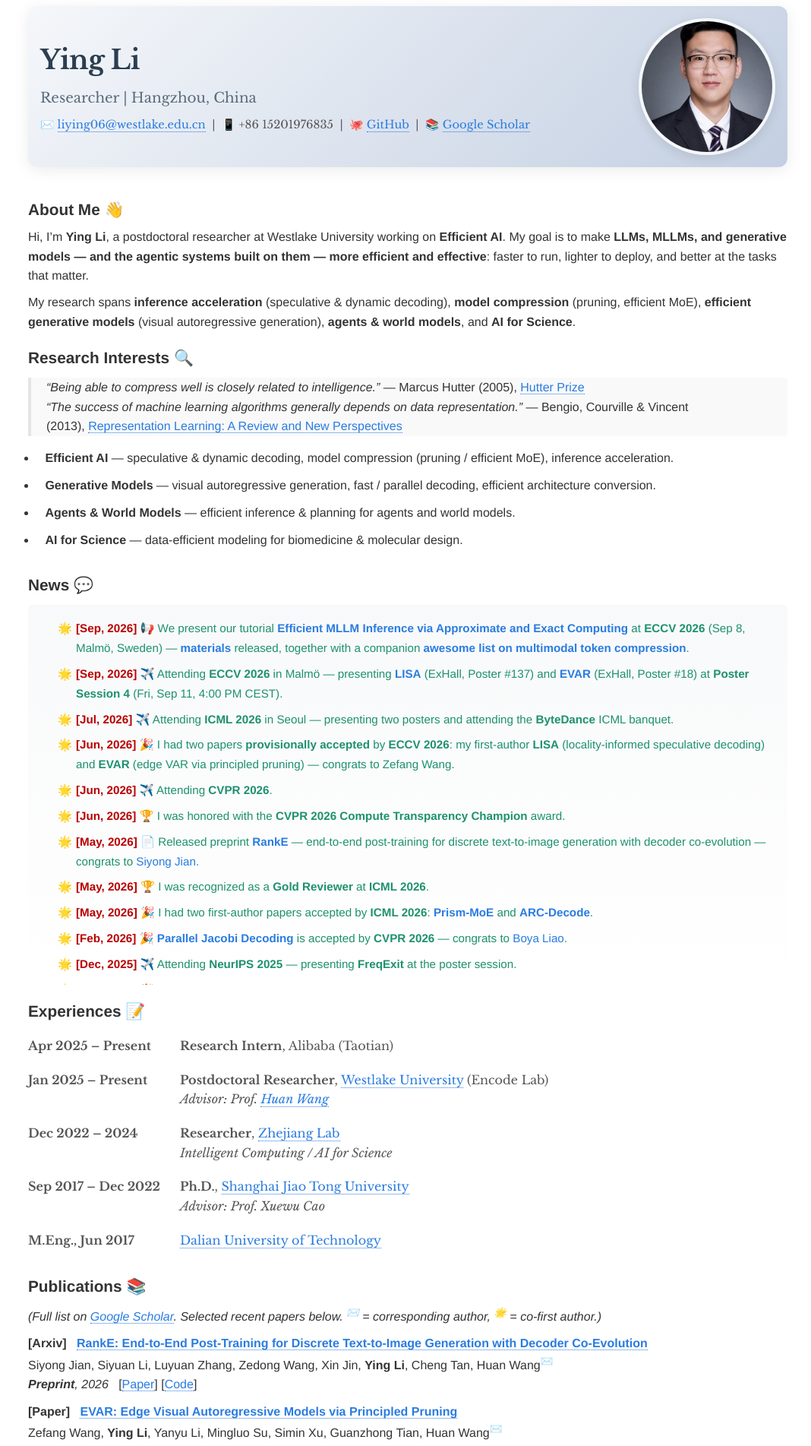
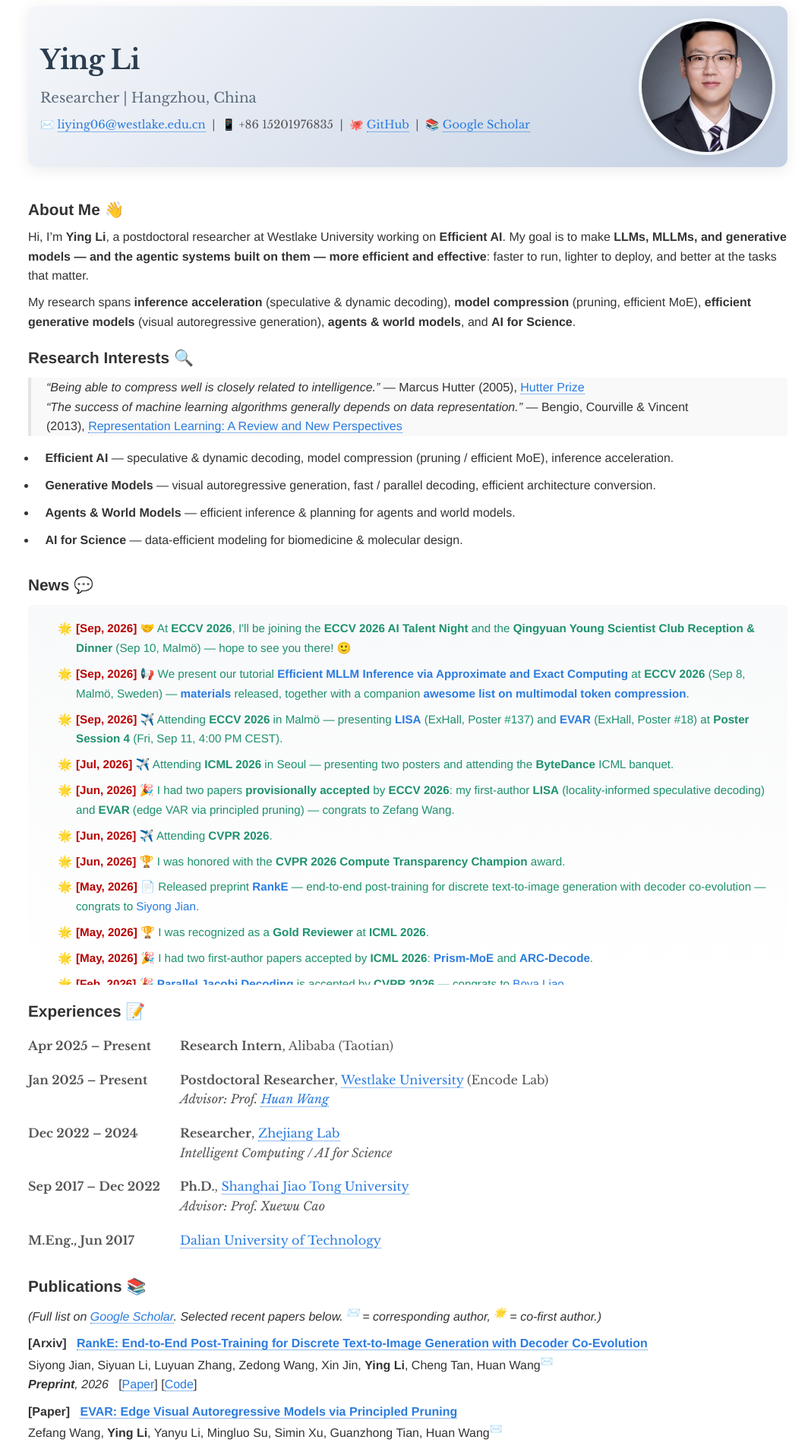
Before and after one commit to NeuraLiying/NeuraLiying.github.io, a Jekyll site: the page built from index.md, in a window 1280 px wide. Shown: the top 1903 px of the page at 76% size, without its empty margins (103-1171 px from the left). Built offline with Jekyll 4.4.1, drawn with Linux system fonts in a browser that asks for light colours; our own code applies the rules of GitHub Pages for plain Markdown files.

Commit message:
news: attending ECCV 2026 AI Talent Night and Qingyuan Young Scientist Club Reception & Dinner (Sep 10)
Co-Authored-By: Claude <noreply@anthropic.com>

```diff
--- a/index.md
+++ b/index.md
@@ -21,6 +21,7 @@ My research spans **inference acceleration** (speculative & dynamic decoding), *
 
 <div style="max-height:500px;overflow-y:auto;padding:15px;background-color:#f9f9f9;border-radius:6px;">
   <ul>
+    <li><b><font color="#b80000">[Sep, 2026]</font></b> 🤝 At <b>ECCV 2026</b>, I'll be joining the <b>ECCV 2026 AI Talent Night</b> and the <b>Qingyuan Young Scientist Club Reception &amp; Dinner</b> (Sep 10, Malmö) — hope to see you there! 🙂</li>
     <li><b><font color="#b80000">[Sep, 2026]</font></b> 📢 We present our tutorial <a href="https://einfer-mllm.github.io/Tutorial-ECCV-26" target="_blank"><b>Efficient MLLM Inference via Approximate and Exact Computing</b></a> at <b>ECCV 2026</b> (Sep 8, Malmö, Sweden) — <a href="https://github.com/EInfer-MLLM/Tutorial-ECCV-26" target="_blank"><b>materials</b></a> released, together with a companion <a href="https://github.com/cokeshao/Awesome-Multimodal-Token-Compression" target="_blank"><b>awesome list on multimodal token compression</b></a>.</li>
     <li><b><font color="#b80000">[Sep, 2026]</font></b> ✈️ Attending <b>ECCV 2026</b> in Malmö — presenting <a href="https://eccv.ecva.net/virtual/2026/poster/3385" target="_blank"><b>LISA</b></a> (ExHall, Poster #137) and <a href="https://eccv.ecva.net/virtual/2026/poster/3596" target="_blank"><b>EVAR</b></a> (ExHall, Poster #18) at <b>Poster Session 4</b> (Fri, Sep 11, 4:00 PM CEST).</li>
     <li><b><font color="#b80000">[Jul, 2026]</font></b> ✈️ Attending <b>ICML 2026</b> in Seoul — presenting two posters and attending the <b>ByteDance</b> ICML banquet.</li>
```
